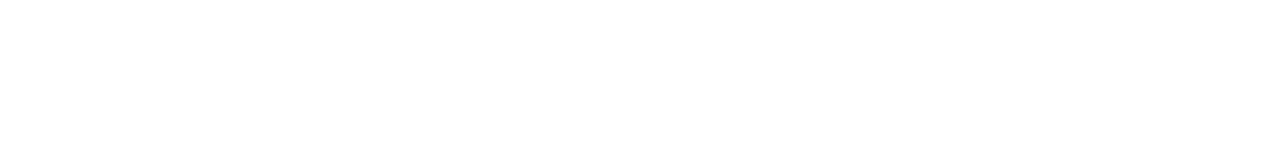
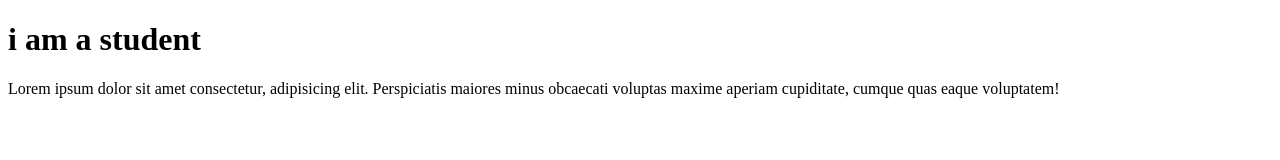
Before and after one commit to FahmidaTasmia/my-second-repo, a plain HTML site: page index.html in a window 1280 px wide. Drawn offline with Linux system fonts and the light colour scheme.

Commit message:
body change

```diff
--- a/index.html
+++ b/index.html
@@ -7,6 +7,7 @@
     <title>Document</title>
 </head>
 <body>
-
+    <h1>i am a student</h1>
+    <p>Lorem ipsum dolor sit amet consectetur, adipisicing elit. Perspiciatis maiores minus obcaecati voluptas maxime aperiam cupiditate, cumque quas eaque voluptatem!</p>
 </body>
 </html>
```
